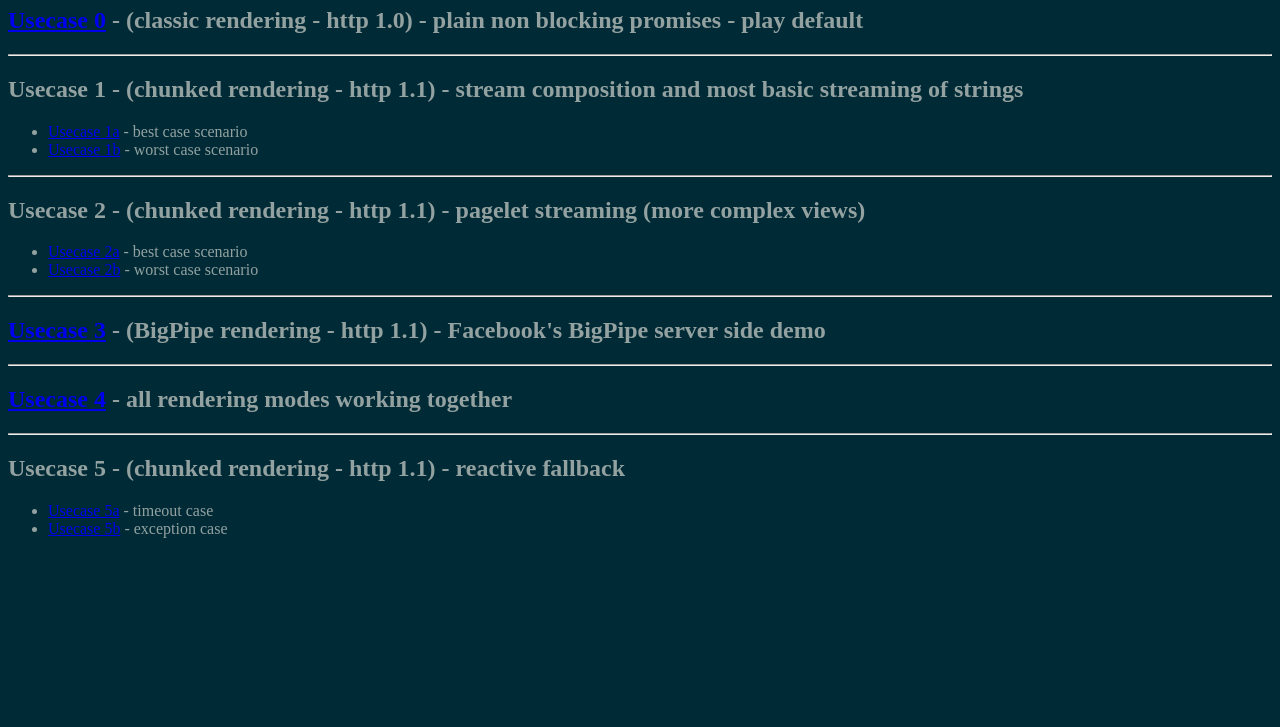
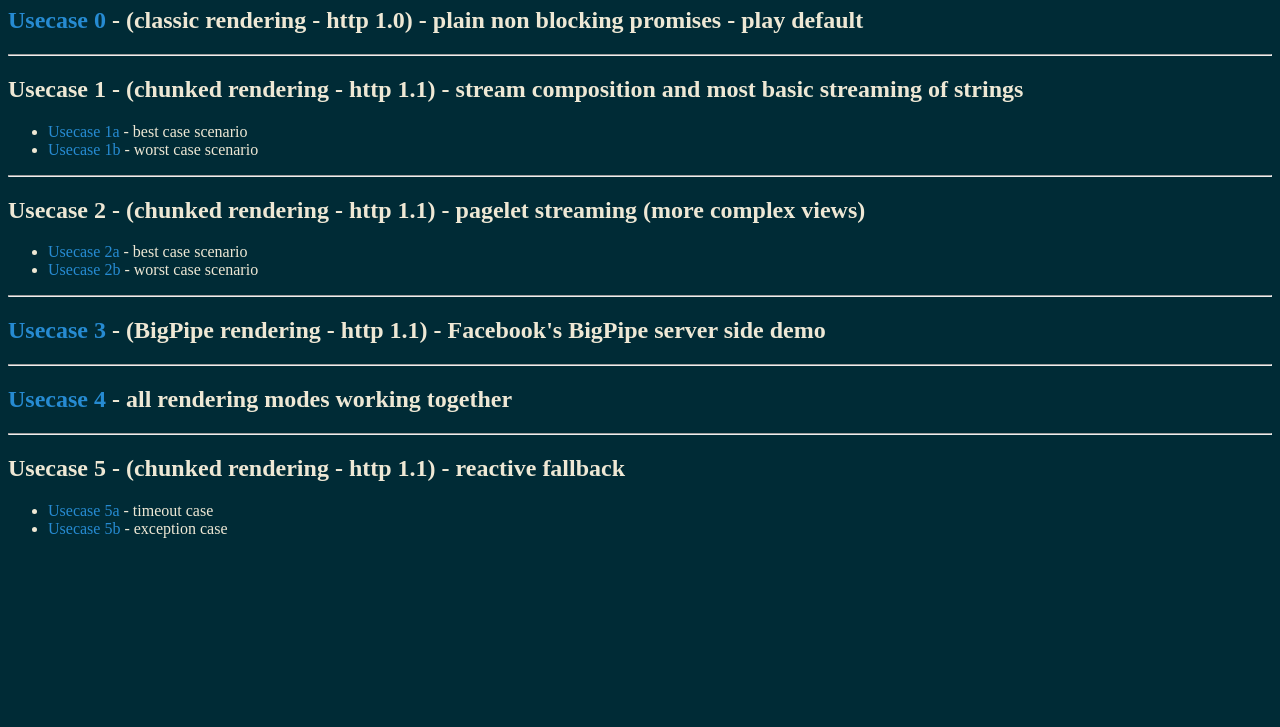
Before and after one commit to matiwinnetou/reactive-web, a plain HTML site: page public/index.html in a window 1280 px wide. Shown: the part 73-800 px from the top of the page. Drawn offline with Linux system fonts and the light colour scheme.

Commit message:
Update layout index.html.

```diff
--- a/public/index.html
+++ b/public/index.html
@@ -2,12 +2,31 @@
 <html>
 <head lang="en">
     <meta charset="UTF-8">
-    <title></title>
+    <title>Reactive Web Apllication Development at mobile.de</title>
+
+    <style>
+        body {
+            background-color: #002b36;
+            color: #eee8d5;
+        }
+
+        a {
+            color: #268bd2;
+            text-decoration: none;
+        }
+
+        a:focus,
+        a:hover {
+            color: #78b9e6;
+        }
+
+        h1, h2, h3, h4, h5, h6 {
+            color: #eee8d5;
+        }
+    </style>
+
 </head>
-<body bgcolor="#002b36">
-
-<font color="93a1a1">
-
+<body>
 <h1>Reactive Web with Play framework and Facebook's BigPipe</h1>
 
 <div>
@@ -45,6 +64,5 @@
         <li><a href="/usecase5b/1">Usecase 5b</a> - exception case</li>
     </ul>
 </div>
-</font>
 </body>
 </html>
```
